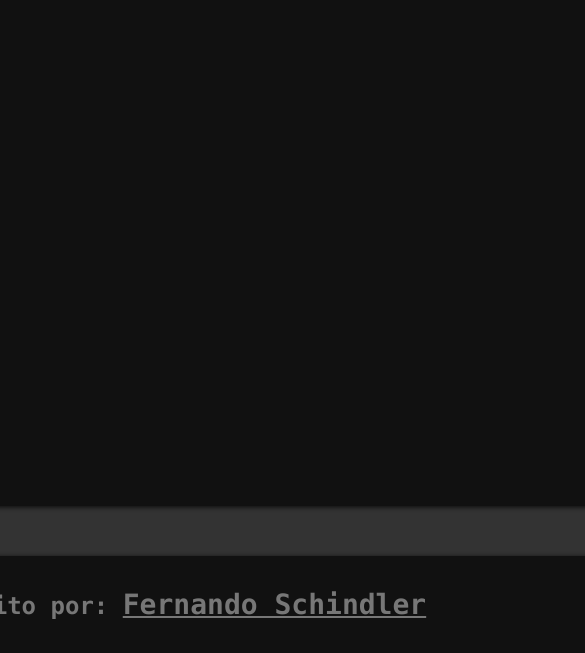
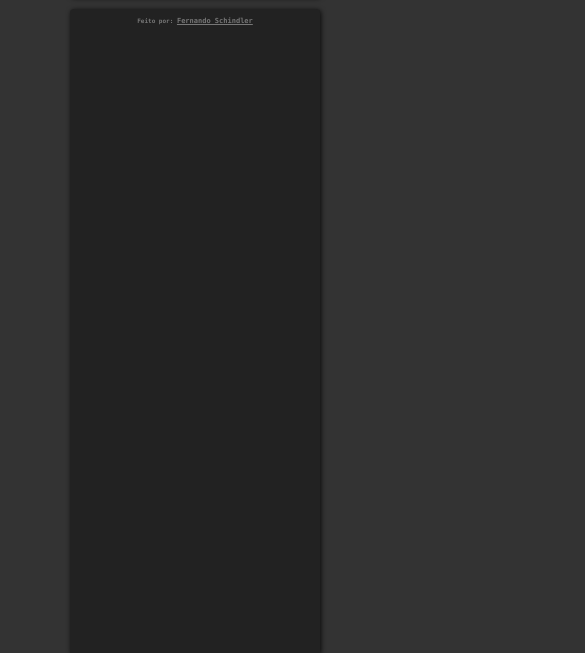
Before and after one commit to fernando-schindler-dev/Consultar-CEP, a website: page index.html in a window 390 px wide. Shown: the part 191-844 px from the top of the page, 585 px wide, since content can reach past the window. Drawn offline with Linux system fonts and the light colour scheme.

Commit message:
Adicionado responsividade ao projeto

```diff
--- a/style.css
+++ b/style.css
@@ -28,7 +28,7 @@ body {
   height: 9.375rem;
   border-radius: 0 0 1rem 1rem;
   box-shadow: 1px 1px 5px rgba(0, 0, 0, 0.8);
-  background: #111;
+  background: #222;
 }
 .header .formulario {
   display: flex;
@@ -79,7 +79,7 @@ body {
   margin: 3.125rem 0;
   border-radius: 1rem;
   box-shadow: 1px 1px 5px rgba(0, 0, 0, 0.8);
-  background: #111;
+  background: #222;
 }
 .container .resultado {
   flex: 1;
@@ -106,7 +106,7 @@ body {
   text-align: center;
   border-radius: 1rem 1rem 0 0;
   box-shadow: 1px 1px 5px rgba(0, 0, 0, 0.8);
-  background: #111;
+  background: #222;
 }
 .footer .autor {
   padding: 2rem;
@@ -119,3 +119,49 @@ body {
   text-decoration: underline;
   color: #777;
 }
+
+@media (min-width: 2000px) {
+  html {
+    font-size: 18px;
+  }
+}
+@media (min-width: 2250px) {
+  html {
+    font-size: 19px;
+  }
+}
+@media (min-width: 2500px) {
+  html {
+    font-size: 20px;
+  }
+}
+@media (max-width: 1100px) {
+  html {
+    font-size: 14px;
+  }
+}
+@media (max-width: 1000px) {
+  html {
+    font-size: 12px;
+  }
+}
+@media (max-width: 850px) {
+  html {
+    font-size: 10px;
+  }
+}
+@media (max-width: 700px) {
+  html {
+    font-size: 8px;
+  }
+}
+@media (max-width: 550px) {
+  html {
+    font-size: 6px;
+  }
+}
+@media (max-width: 425px) {
+  html {
+    font-size: 4px;
+  }
+}
```
